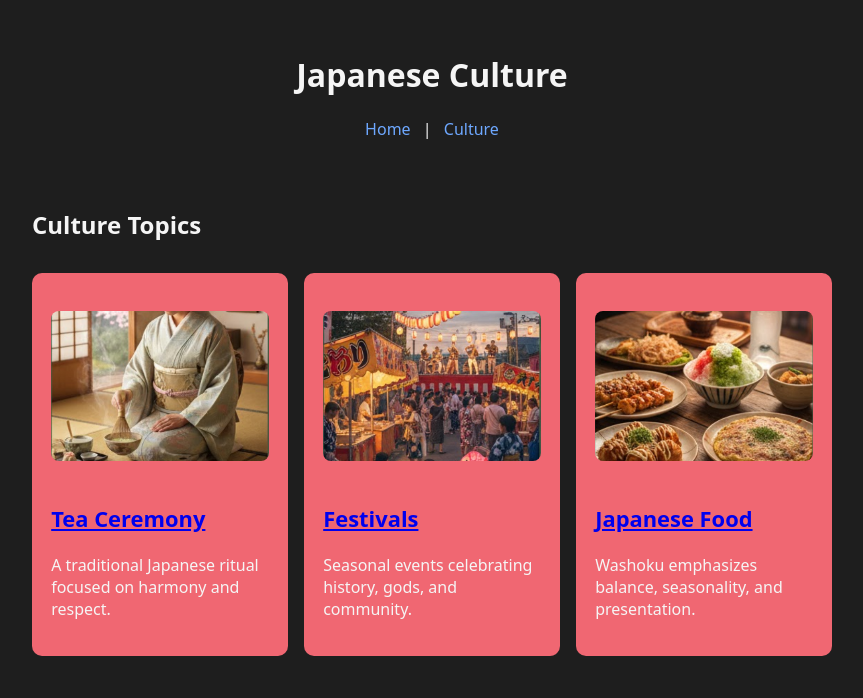
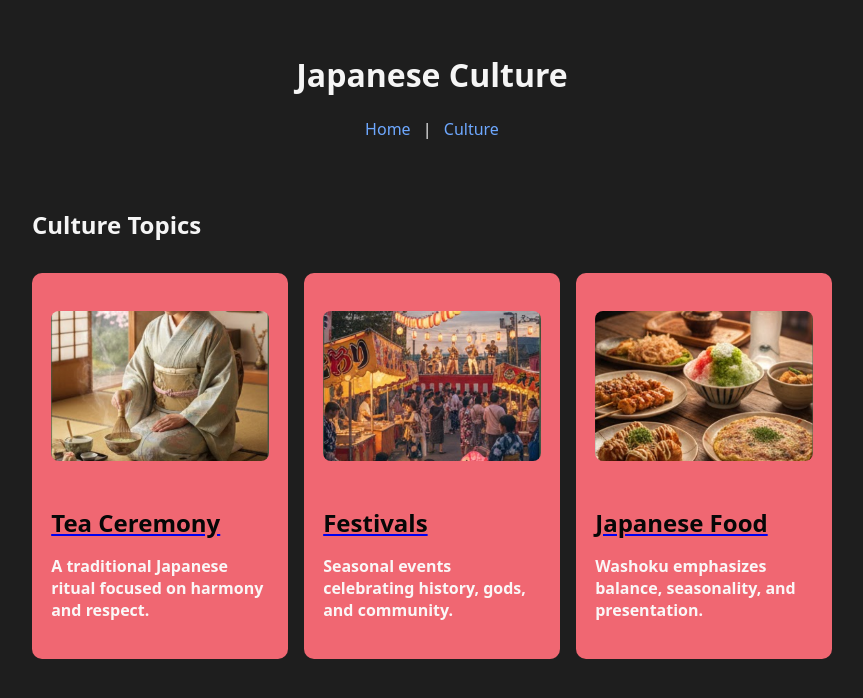
Before and after one commit to tatsuya2607/JSA-website, a React (Vite) app in the folder japanese-culuture-site/: page /culture in a window 1280 px wide. Shown: the top 698 px of the page, without its empty margins (208-1071 px from the left). Built offline with nearby package versions, Linux system fonts and the light colour scheme.

Commit message:
I have learned about how to change color. Next is to learn to change the color of url

```diff
--- a/japanese-culuture-site/src/components/CultureCard.jsx
+++ b/japanese-culuture-site/src/components/CultureCard.jsx
@@ -5,11 +5,12 @@ function CultureCard({ id, title, description, image }) {
         <div className="culture-card">
             <h3>
                 <Link to={`/culture/${id}`}>
+                    {/* alt shows if the image fails to load, and also helps with accessibility */}
                     <img src={image} alt={title} className="card-image" />
-                    <h3>{title}</h3>
+                    <h3 className="title-card">{title}</h3>
                 </Link>
+                    <p className="description-card">{description}</p>
             </h3>
-            <p>{description}</p>
         </div>
     );
 }
--- a/japanese-culuture-site/src/index.css
+++ b/japanese-culuture-site/src/index.css
@@ -59,3 +59,14 @@ on top of an element.”
   border-radius: 8px;
   margin-bottom: 1rem;
 }
+
+.description-card {
+  font-size: 1.0rem;
+  color: #faf7f7;
+}
+
+.title-card {
+  font-size: 1.5rem;
+  margin-bottom: 0.5rem;
+  color: #070707;
+}
```
